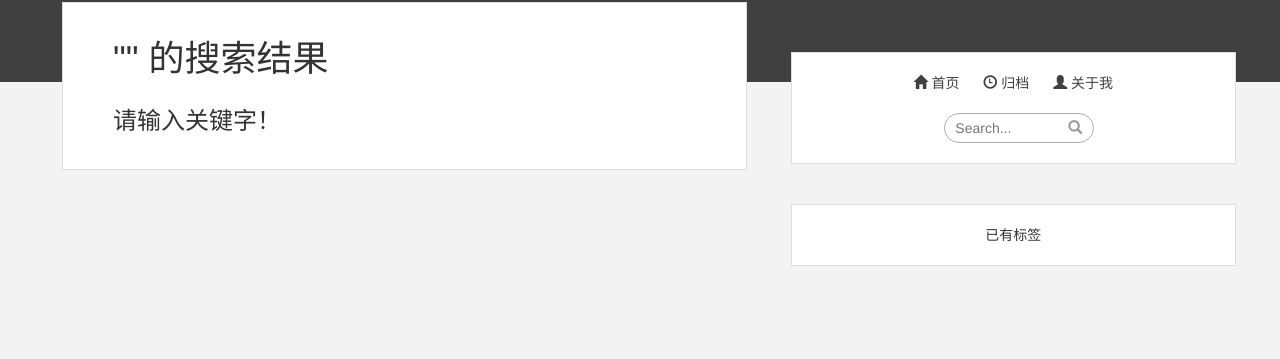
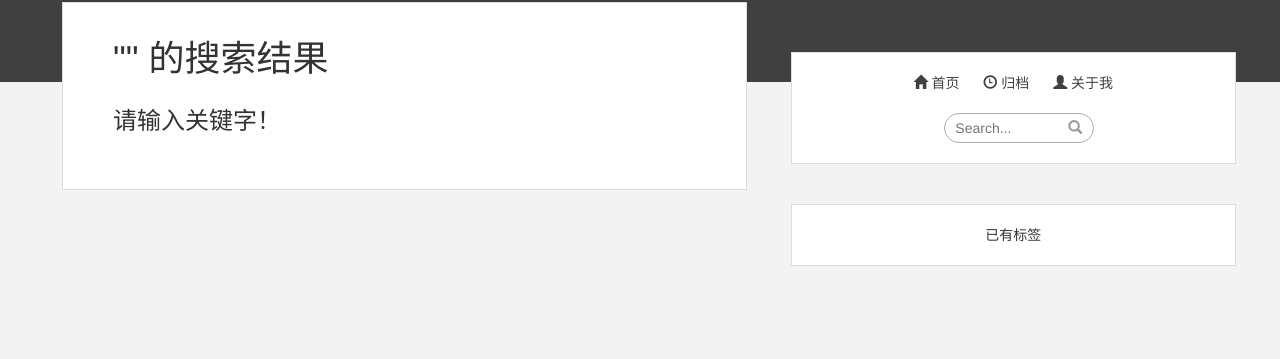
Before and after one commit to ipuppet/EasyBlog, a PHP site: template app/templates/list/search.html.twig in a window 1280 px wide. Shown: the part 148-507 px from the top of the page. Run offline with PHP 8.4, Linux system fonts and the light colour scheme; the template is opened without the code that fills it, so the values that code supplies are empty; some libraries are stand-ins or nearby versions.

Commit message:
优化页面显示效果

```diff
--- a/app/templates/index.html.twig
+++ b/app/templates/index.html.twig
@@ -27,7 +27,7 @@
             </div>
         {% endfor %}
         {#分页#}
-        <div class="pages">
+        <div class="pages animated fadeInLeft delay-1s">
             <ul>
                 {#上一页#}
                 {% if page>1 %}
--- a/public/static/css/base.css
+++ b/public/static/css/base.css
@@ -52,7 +52,7 @@ img {
  */
 .bodyBox {
     background: #ffffff;
-    padding: 30px 50px 30px 50px;
+    padding: 30px 50px 50px 50px;
     border: 0.5px solid #dddddd;
     margin-bottom: 20px;
     margin-top: -100px;
```
